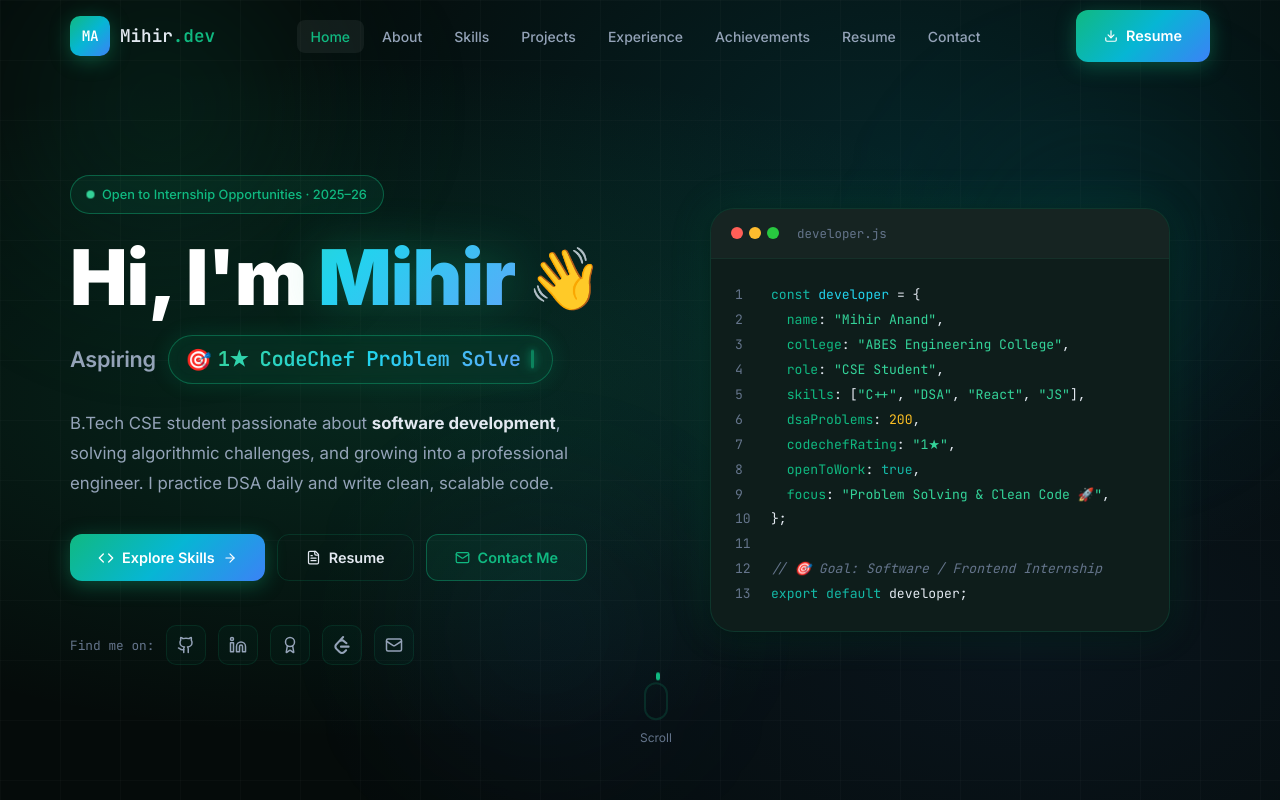
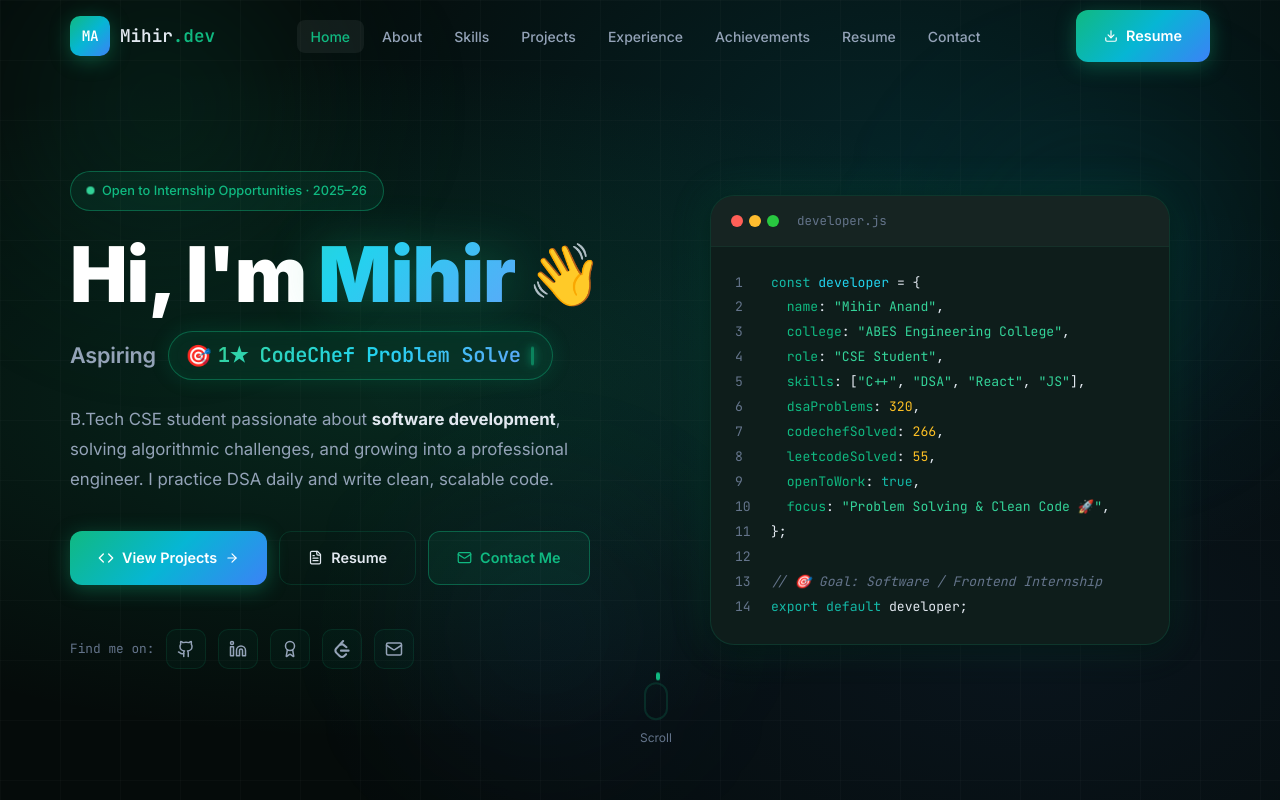
Before and after one commit to mihir1245anand/protfolio, a React (Vite) app: page / in a window 1280 px wide. Shown: the top 800 px of the page. Built offline with nearby package versions, Linux system fonts and the light colour scheme.

Commit message:
feat(hero): connect primary CTA button to scroll to Projects section

```diff
--- a/src/components/Hero.jsx
+++ b/src/components/Hero.jsx
@@ -83,16 +83,21 @@
           </p>
 
           <div className="hero-buttons">
-            <button className="btn btn-primary" onClick={() => scrollTo('skills')}>
+            <button className="btn btn-primary" onClick={() => scrollTo('projects')}>
               <Code size={16} />
-              Explore Skills
+              View Projects
               <ArrowRight size={14} />
             </button>
 
-            <button className="btn btn-outline" onClick={() => scrollTo('resume')}>
+            <a
+              href="https://flowcv.com/resume/4a6cn46cb2oc"
+              className="btn btn-outline"
+              target="_blank"
+              rel="noreferrer"
+            >
               <FileText size={15} />
               Resume
-            </button>
+            </a>
 
             <button className="btn btn-ghost" onClick={() => scrollTo('contact')}>
               <Mail size={15} />
@@ -103,7 +108,7 @@
           <div className="hero-socials">
             <span className="hero-socials-label">Find me on:</span>
             <a
-              href="https://github.com/raghav1245anand/raghav1245anand"
+              href="https://github.com/mihir1245anand"
               className="social-link"
               target="_blank"
               rel="noreferrer"
@@ -163,14 +168,15 @@
               <div className="code-line"><span className="line-num">3</span><span className="line-content">&nbsp;&nbsp;<span className="prop">college</span>: <span className="str">"ABES Engineering College"</span>,</span></div>
               <div className="code-line"><span className="line-num">4</span><span className="line-content">&nbsp;&nbsp;<span className="prop">role</span>: <span className="str">"CSE Student"</span>,</span></div>
               <div className="code-line"><span className="line-num">5</span><span className="line-content">&nbsp;&nbsp;<span className="prop">skills</span>: [<span className="str">"C++"</span>, <span className="str">"DSA"</span>, <span className="str">"React"</span>, <span className="str">"JS"</span>],</span></div>
-              <div className="code-line"><span className="line-num">6</span><span className="line-content">&nbsp;&nbsp;<span className="prop">dsaProblems</span>: <span className="num">200</span>,</span></div>
-              <div className="code-line"><span className="line-num">7</span><span className="line-content">&nbsp;&nbsp;<span className="prop">codechefRating</span>: <span className="str">"1★"</span>,</span></div>
-              <div className="code-line"><span className="line-num">8</span><span className="line-content">&nbsp;&nbsp;<span className="prop">openToWork</span>: <span className="kw">true</span>,</span></div>
-              <div className="code-line"><span className="line-num">9</span><span className="line-content">&nbsp;&nbsp;<span className="prop">focus</span>: <span className="str">"Problem Solving & Clean Code 🚀"</span>,</span></div>
-              <div className="code-line"><span className="line-num">10</span><span className="line-content">&#125;;</span></div>
-              <div className="code-line"><span className="line-num">11</span><span className="line-content"></span></div>
-              <div className="code-line"><span className="line-num">12</span><span className="line-content"><span className="cmt">// 🎯 Goal: Software / Frontend Internship</span></span></div>
-              <div className="code-line"><span className="line-num">13</span><span className="line-content"><span className="kw">export default</span> developer;</span></div>
+              <div className="code-line"><span className="line-num">6</span><span className="line-content">&nbsp;&nbsp;<span className="prop">dsaProblems</span>: <span className="num">320</span>,</span></div>
+              <div className="code-line"><span className="line-num">7</span><span className="line-content">&nbsp;&nbsp;<span className="prop">codechefSolved</span>: <span className="num">266</span>,</span></div>
+              <div className="code-line"><span className="line-num">8</span><span className="line-content">&nbsp;&nbsp;<span className="prop">leetcodeSolved</span>: <span className="num">55</span>,</span></div>
+              <div className="code-line"><span className="line-num">9</span><span className="line-content">&nbsp;&nbsp;<span className="prop">openToWork</span>: <span className="kw">true</span>,</span></div>
+              <div className="code-line"><span className="line-num">10</span><span className="line-content">&nbsp;&nbsp;<span className="prop">focus</span>: <span className="str">"Problem Solving & Clean Code 🚀"</span>,</span></div>
+              <div className="code-line"><span className="line-num">11</span><span className="line-content">&#125;;</span></div>
+              <div className="code-line"><span className="line-num">12</span><span className="line-content"></span></div>
+              <div className="code-line"><span className="line-num">13</span><span className="line-content"><span className="cmt">// 🎯 Goal: Software / Frontend Internship</span></span></div>
+              <div className="code-line"><span className="line-num">14</span><span className="line-content"><span className="kw">export default</span> developer;</span></div>
             </div>
           </div>
         </div>
```
